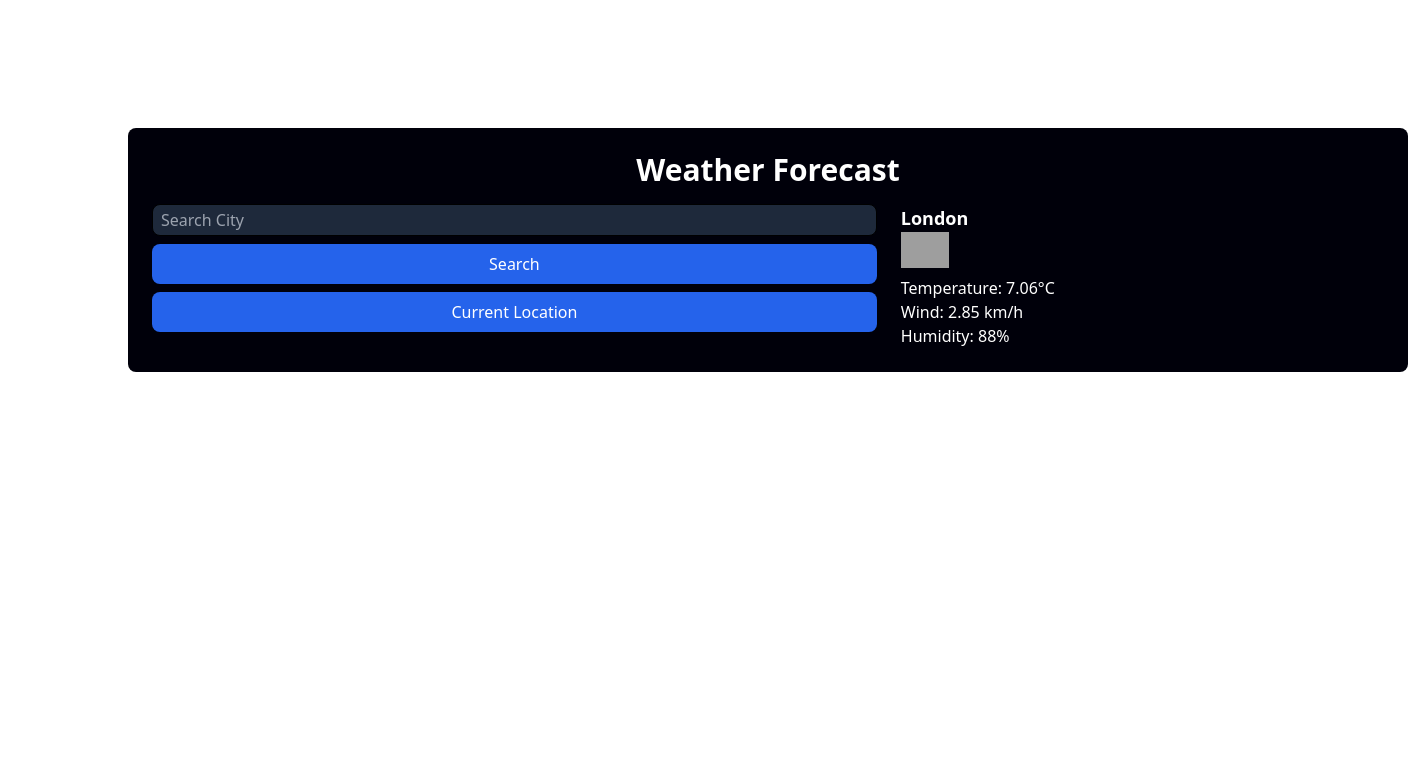
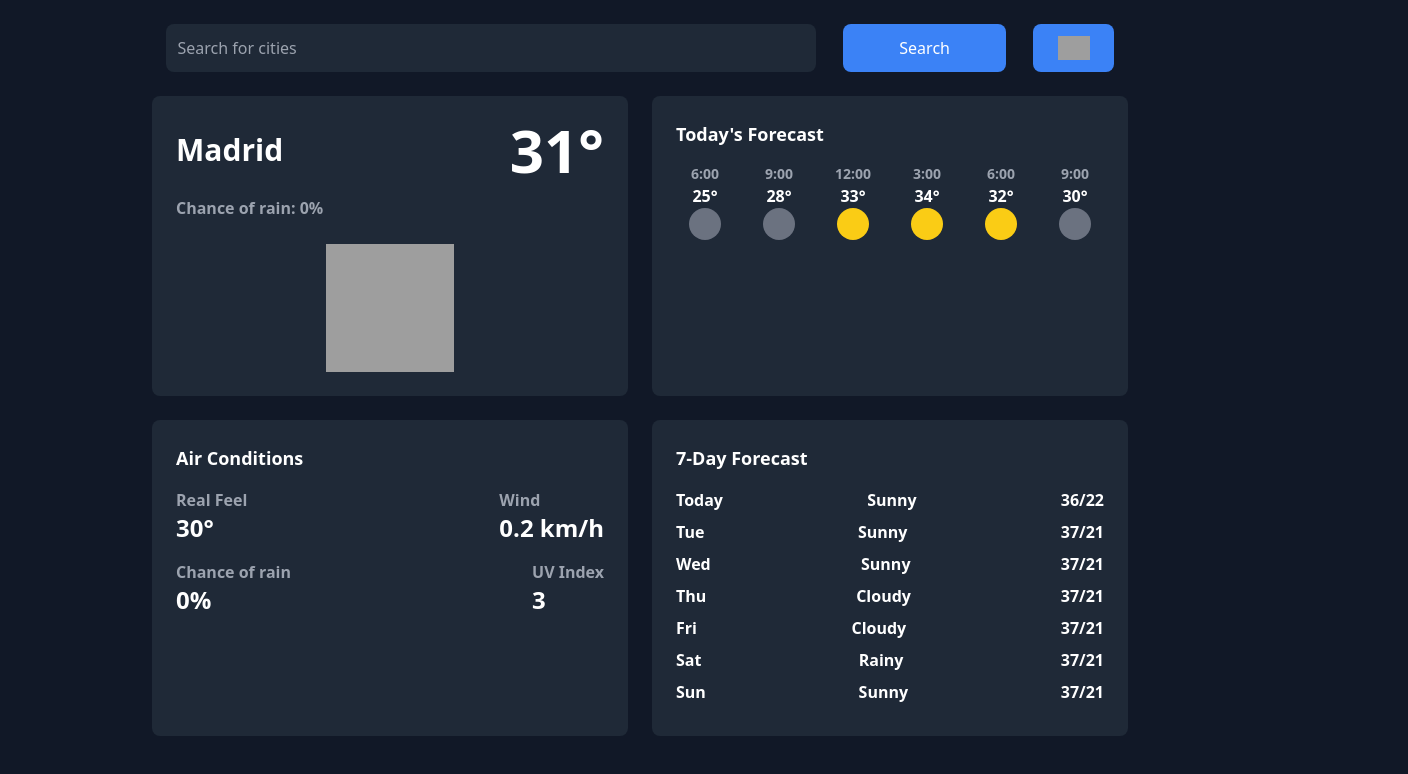
Before and after one commit to ameydabhade/Weathermap, a website: page src/index.html in a window 1280 px wide. Shown: the whole page, 1408 px wide, since content can reach past the window. Drawn offline with nearby package versions, Linux system fonts and the light colour scheme; grey boxes are pictures that could not be loaded.

Commit message:
First column Done

```diff
--- a/src/index.html
+++ b/src/index.html
@@ -3,43 +3,141 @@
   <head>
     <meta charset="UTF-8" />
     <meta name="viewport" content="width=device-width, initial-scale=1.0" />
-    <link rel="stylesheet" href="./output.css" />
-    <title>Weather Forecast</title>
+    <title>Weather Dashboard</title>
+    <script src="https://cdn.tailwindcss.com"></script>
+
   </head>
-  <body>
-    <div class="container bg-[#00000A] text-white font-sans m-32 rounded-lg p-6">
-      <h1 class="text-3xl justify-center flex items-center font-bold">Weather Forecast</h1>
-      <div class="flex mt-4">
-        <div class="flex flex-col w-3/5">
-          <input
-            class="bg-slate-800 h-8 rounded-lg border border-black p-2"
-            type="text"
-            id="search"
-            name="search"
-            placeholder="Search City"
-          />
-          <button
-            type="submit"
-            class="bg-blue-600 text-white rounded-lg mt-2 py-2"
-          >
-            Search
-          </button>
-          <button
-            id="current"
-            class="bg-blue-600 text-white rounded-lg mt-2 py-2"
-          >
-            Current Location
-          </button>
+  <body class="bg-gray-900 text-white">
+    <div class="max-w-screen-lg mx-auto p-6">
+      <!-- Search Bar -->
+      <div class="mb-6 flex justify-around">
+        <input id="searchbox"
+          type="text"
+          placeholder="Search for cities"
+          class="w-8/12 p-3 rounded-lg bg-gray-800 text-white outline-none focus:ring-2 focus:ring-blue-500"/>
+        <button id="submitbtn1" class="w-2/12 bg-blue-500 p-3  rounded-lg" type="submit">Search</button>
+        <button id="currentlocbtn" class="w-1/12 justify-center items-center flex bg-blue-500 p-2  rounded-lg"><img src="https://www.svgrepo.com/show/352232/location-arrow.svg" class="w-8 " alt=""></button>
+      </div>
+
+      <!-- Weather Info -->
+      <div class="grid grid-cols-1 lg:grid-cols-2 gap-6 font-sans font-bold">
+        <!-- Main Weather Info -->
+        <div class="p-6 bg-gray-800 rounded-lg">
+          <div class="flex items-center justify-between mb-4">
+            <h2 id="todaycity" class="text-3xl font-bold">Madrid</h2>
+            <div id="todaytemp" class="text-6xl">31°</div>
+          </div>
+          <p id="todaycor" class="text-gray-400">Chance of rain: 0%</p>
+          <div class="flex items-center justify-center mt-6">
+            <img id="todayimg" src="//cdn.weatherapi.com/weather/128x128/day/116.png" class="w-32 h-32"></img>
+          </div>
         </div>
-        <div class="flex flex-col w-2/5 ml-6">
-          <span id="City" class="text-lg font-semibold">London</span>
-          <img src="//cdn.weatherapi.com/weather/64x64/day/116.png" class="w-12" alt="">
-          <span class="wdata mt-2">Temperature: 7.06°C</span>
-          <span class="wdata">Wind: 2.85 km/h</span>
 
-          <span class="wdata">Humidity: 88%</span>
+        <!-- Today's Forecast -->
+        <div class="p-6 bg-gray-800 rounded-lg">
+          <h3 class="text-lg font-semibold mb-4">Today's Forecast</h3>
+          <div class="grid grid-cols-6 gap-4">
+            <div class="text-center">
+              <p class="text-sm text-gray-400">6:00</p>
+              <p>25°</p>
+              <div class="w-8 h-8 bg-gray-500 rounded-full mx-auto"></div>
+            </div>
+            <div class="text-center">
+              <p class="text-sm text-gray-400">9:00</p>
+              <p>28°</p>
+              <div class="w-8 h-8 bg-gray-500 rounded-full mx-auto"></div>
+            </div>
+            <div class="text-center">
+              <p class="text-sm text-gray-400">12:00</p>
+              <p>33°</p>
+              <div class="w-8 h-8 bg-yellow-400 rounded-full mx-auto"></div>
+            </div>
+            <div class="text-center">
+              <p class="text-sm text-gray-400">3:00</p>
+              <p>34°</p>
+              <div class="w-8 h-8 bg-yellow-400 rounded-full mx-auto"></div>
+            </div>
+            <div class="text-center">
+              <p class="text-sm text-gray-400">6:00</p>
+              <p>32°</p>
+              <div class="w-8 h-8 bg-yellow-400 rounded-full mx-auto"></div>
+            </div>
+            <div class="text-center">
+              <p class="text-sm text-gray-400">9:00</p>
+              <p>30°</p>
+              <div class="w-8 h-8 bg-gray-500 rounded-full mx-auto"></div>
+            </div>
+          </div>
+        </div>
+
+        <!-- Air Conditions -->
+        <div class="p-6 bg-gray-800 rounded-lg">
+          <h3 class="text-lg font-semibold mb-4">Air Conditions</h3>
+          <div class="flex justify-between items-center">
+            <div>
+              <p class="text-gray-400">Real Feel</p>
+              <p class="text-2xl font-bold">30°</p>
+            </div>
+            <div>
+              <p class="text-gray-400">Wind</p>
+              <p class="text-2xl font-bold">0.2 km/h</p>
+            </div>
+          </div>
+          <div class="flex justify-between items-center mt-4">
+            <div>
+              <p class="text-gray-400">Chance of rain</p>
+              <p class="text-2xl font-bold">0%</p>
+            </div>
+            <div>
+              <p class="text-gray-400">UV Index</p>
+              <p class="text-2xl font-bold">3</p>
+            </div>
+          </div>
+        </div>
+
+        <!-- 7-Day Forecast -->
+        <div class="p-6 bg-gray-800 rounded-lg">
+          <h3 class="text-lg font-semibold mb-4">7-Day Forecast</h3>
+          <div>
+            <div class="flex justify-between items-center mb-2">
+              <p>Today</p>
+              <p>Sunny</p>
+              <p class="font-bold">36/22</p>
+            </div>
+            <div class="flex justify-between items-center mb-2">
+              <p>Tue</p>
+              <p>Sunny</p>
+              <p class="font-bold">37/21</p>
+            </div>
+            <div class="flex justify-between items-center mb-2">
+              <p>Wed</p>
+              <p>Sunny</p>
+              <p class="font-bold">37/21</p>
+            </div>
+            <div class="flex justify-between items-center mb-2">
+              <p>Thu</p>
+              <p>Cloudy</p>
+              <p class="font-bold">37/21</p>
+            </div>
+            <div class="flex justify-between items-center mb-2">
+              <p>Fri</p>
+              <p>Cloudy</p>
+              <p class="font-bold">37/21</p>
+            </div>
+            <div class="flex justify-between items-center mb-2">
+              <p>Sat</p>
+              <p>Rainy</p>
+              <p class="font-bold">37/21</p>
+            </div>
+            <div class="flex justify-between items-center mb-2">
+              <p>Sun</p>
+              <p>Sunny</p>
+              <p class="font-bold">37/21</p>
+            </div>
+          </div>
         </div>
       </div>
     </div>
   </body>
+  <script src="script.js"></script>
 </html>
--- a/src/script.js
+++ b/src/script.js
@@ -0,0 +1,61 @@
+let todaycity = document.querySelector("#todaycity");
+let searchbox = document.querySelector("#searchbox");
+let submitbtn = document.querySelector("#submitbtn1");
+let todaytemp = document.querySelector("#todaytemp");
+let todayimg = document.querySelector("#todayimg");
+let todaycor = document.querySelector("#todaycor");
+let currentlocbtn = document.querySelector("#currentlocbtn");
+
+currentlocbtn.addEventListener('click', function() {
+  navigator.geolocation.getCurrentPosition(
+    function(position) {
+      const url = `https://api.weatherapi.com/v1/current.json?key=18f557c2dc594893925111213242607&q=${position.coords.latitude},${position.coords.longitude}&aqi=no`;
+      console.log('Latitude:', position.coords.latitude);
+      console.log('Longitude:', position.coords.longitude);
+      console.log('URL:', url);
+
+      // Fetch weather data for the current location
+      fetch(url)
+        .then(response => response.json())
+        .then(data => {
+          // Update the DOM with the fetched data
+          todaycity.innerHTML = data.location.name; // Update with city name
+          todaytemp.innerHTML = `${data.current.temp_c}°C`; // Update with temperature
+          todaycor.innerHTML = `Condition: ${data.current.condition.text}`; // Update with condition
+          todayimg.src = `${data.current.condition.icon}`; // Update with weather icon
+        })
+        .catch(error => {
+          console.error('Error fetching weather data:', error);
+          // Handle errors here (e.g., display an error message)
+          todaycity.innerHTML = 'Error fetching weather data';
+          todaytemp.innerHTML = '';
+          todaycor.innerHTML = '';
+          todayimg.src = '';
+        });
+    },
+    function(error) {
+      console.error('Error getting location:', error);
+    }
+  );
+});
+
+submitbtn.addEventListener('click', function() {
+  // Fetch weather data from the API
+  fetch(`https://api.weatherapi.com/v1/current.json?key=18f557c2dc594893925111213242607&q=${searchbox.value}&aqi=no`)
+    .then(response => response.json())
+    .then(data => {
+      // Update the DOM with the fetched data
+      todaycity.innerHTML = data.location.name; // Update with city name
+      todaytemp.innerHTML = `${data.current.temp_c}°C`; // Update with temperature
+      todaycor.innerHTML = `Condition: ${data.current.condition.text}`; // Update with condition
+      todayimg.src = `${data.current.condition.icon}`; // Update with weather icon
+    })
+    .catch(error => {
+      console.error('Error fetching weather data:', error);
+      // Handle errors here (e.g., display an error message)
+      todaycity.innerHTML = 'Error fetching weather data';
+      todaytemp.innerHTML = '';
+      todaycor.innerHTML = '';
+      todayimg.src = '';
+    });
+});
```
Also changed, not shown: src/output.css.
